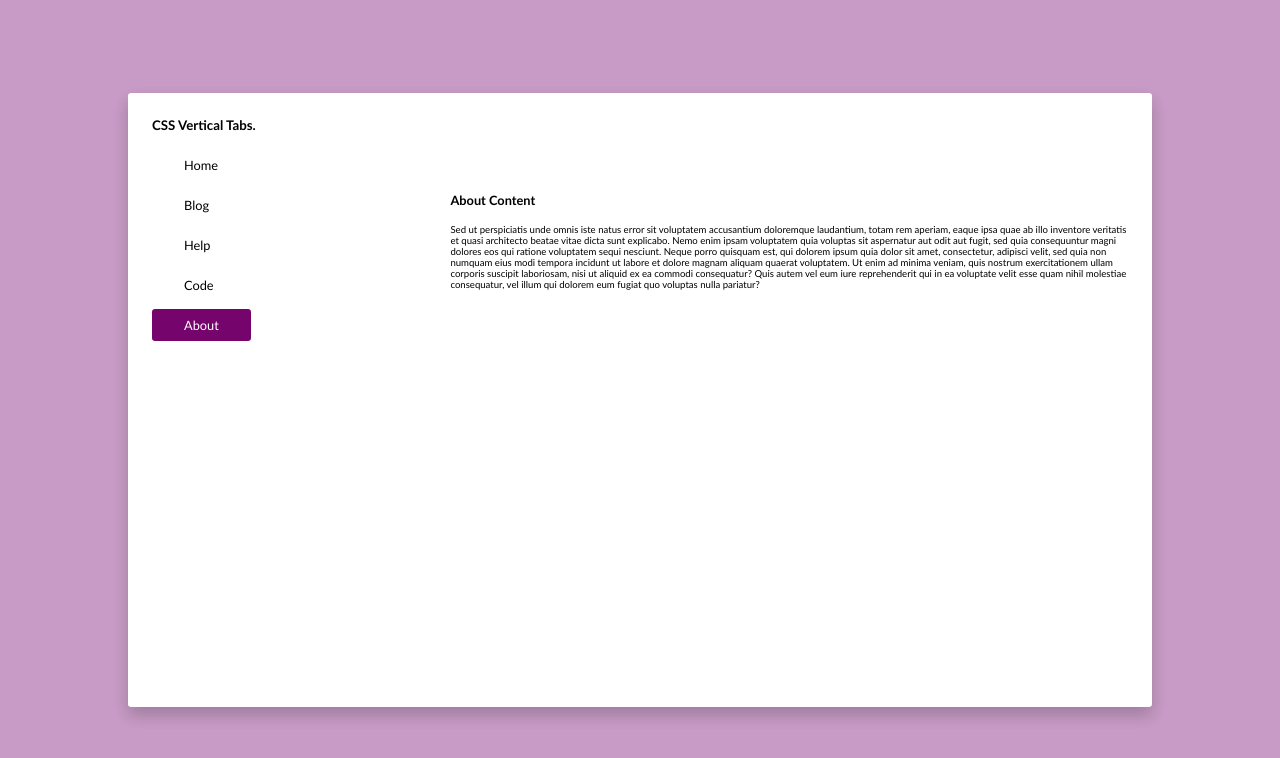
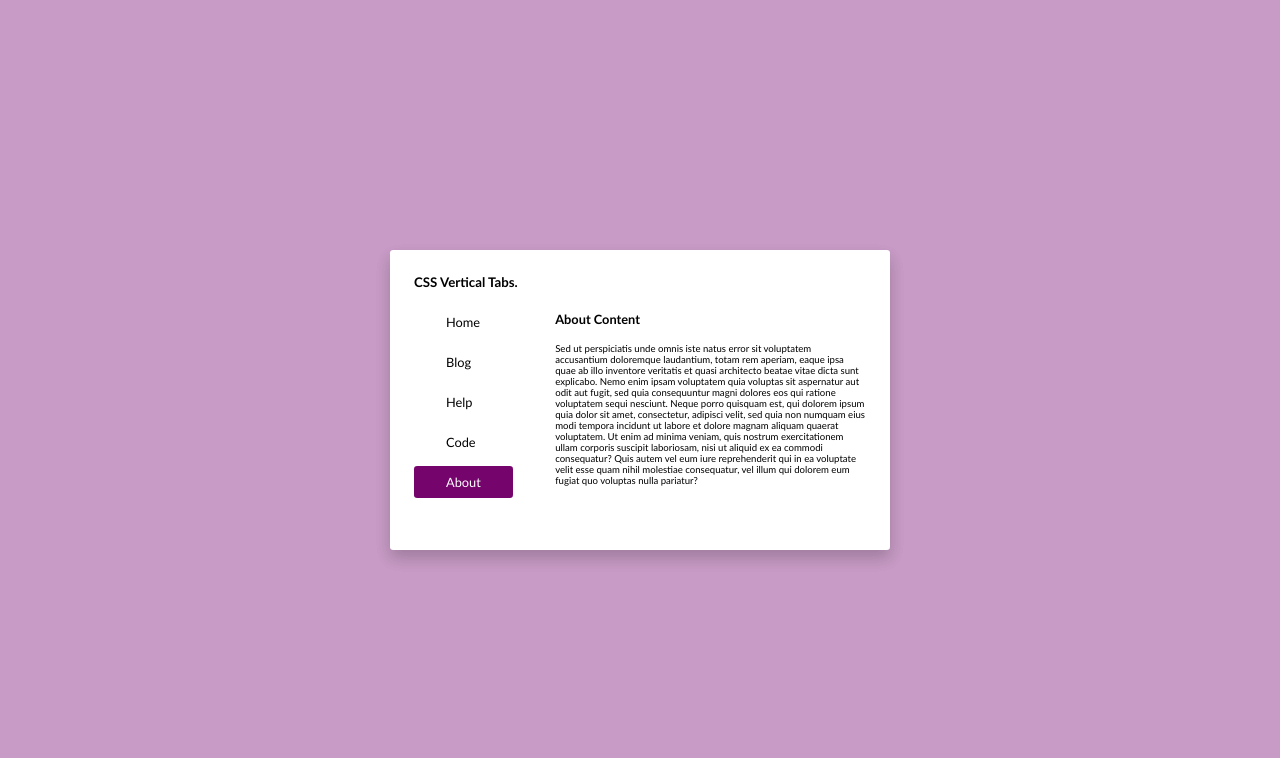
Before and after one commit to aosenit/VerticalTab-, a plain HTML site: page index.html in a window 1280 px wide. Both pictures are taken after a click on the item "About". Drawn offline with Linux system fonts and the light colour scheme.

Commit message:
second commit

```diff
--- a/index.js
+++ b/index.js
@@ -51,20 +51,31 @@ function handleListClick(e) {
 
   //add active classList
   this.classList.add("active");
-  if (this.textContent === "Home") {
-    content.innerHTML = contentDetails[0].content;
-    title.innerHTML = contentDetails[0].title;
-  } else if (this.textContent === "Blog") {
-    content.innerHTML = contentDetails[1].content;
-    title.innerHTML = contentDetails[1].title;
-  } else if (this.textContent === "Help") {
-    content.innerHTML = contentDetails[2].content;
-    title.innerHTML = contentDetails[2].title;
-  } else if (this.textContent === "Code") {
-    content.innerHTML = contentDetails[3].content;
-    title.innerHTML = contentDetails[3].title;
-  } else if (this.textContent === "About") {
-    content.innerHTML = contentDetails[4].content;
-    title.innerHTML = contentDetails[4].title;
-  }
+
+  // Intermediate approach
+  contentDetails.forEach((contentDetail) => {
+    if (contentDetail.title === this.innerText) {
+      title.innerText = contentDetail.title;
+      content.innerText = contentDetail.content;
+    }
+  });
+
+  // beginners friendly approach
+
+  // if (this.textContent === "Home") {
+  //   content.innerHTML = contentDetails[0].content;
+  //   title.innerHTML = contentDetails[0].title;
+  // } else if (this.textContent === "Blog") {
+  //   content.innerHTML = contentDetails[1].content;
+  //   title.innerHTML = contentDetails[1].title;
+  // } else if (this.textContent === "Help") {
+  //   content.innerHTML = contentDetails[2].content;
+  //   title.innerHTML = contentDetails[2].title;
+  // } else if (this.textContent === "Code") {
+  //   content.innerHTML = contentDetails[3].content;
+  //   title.innerHTML = contentDetails[3].title;
+  // } else if (this.textContent === "About") {
+  //   content.innerHTML = contentDetails[4].content;
+  //   title.innerHTML = contentDetails[4].title;
+  // }
 }
--- a/style.css
+++ b/style.css
@@ -41,6 +41,7 @@ li:hover,
 .container {
   background-color: var(--cardColor);
   width: 80%;
+  max-width: 500px;
   aspect-ratio: 1/0.6;
   border-radius: 0.2rem;
   box-shadow: 0 0.5rem 1rem rgba(0, 0, 0, 0.1), 0 0.5rem 1rem rgba(0, 0, 0, 0.1);
```
